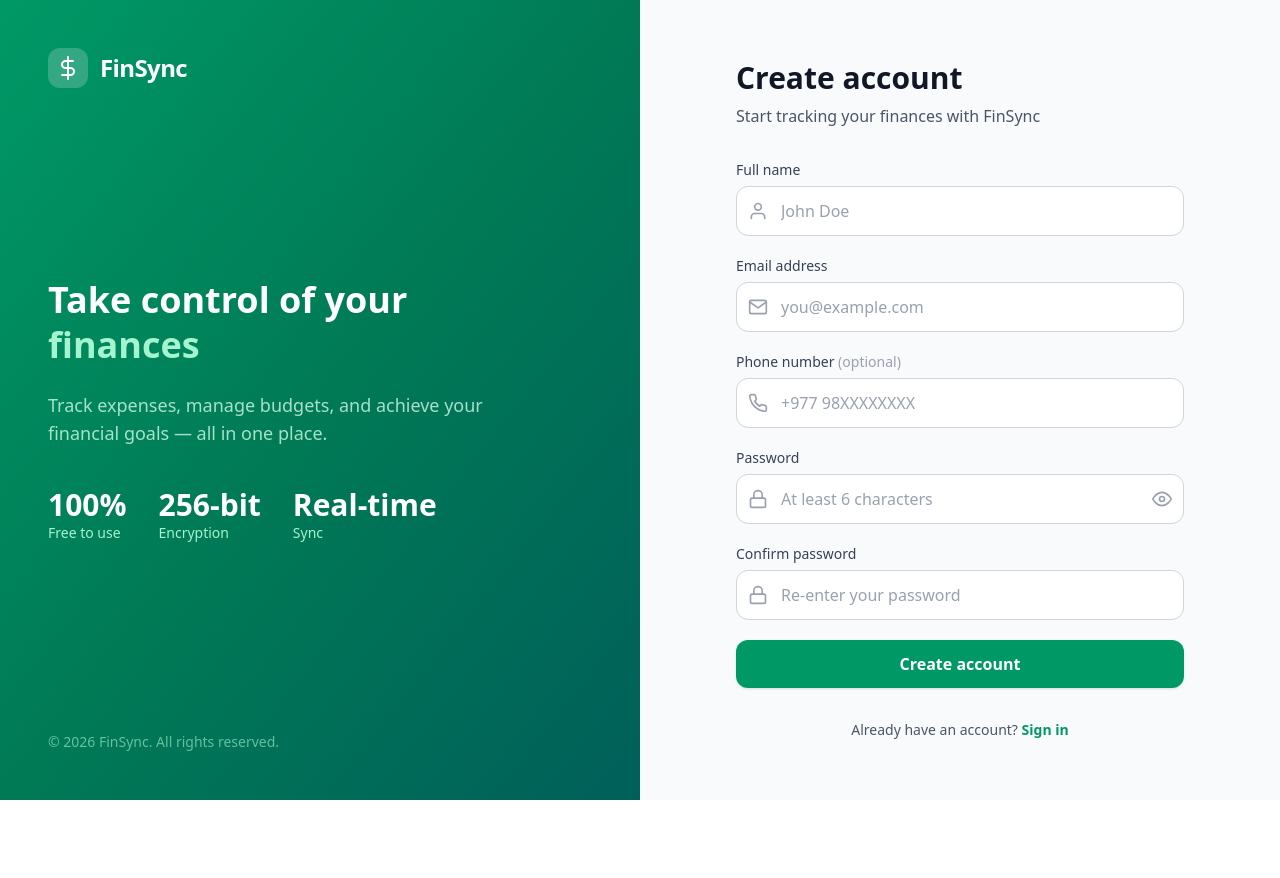
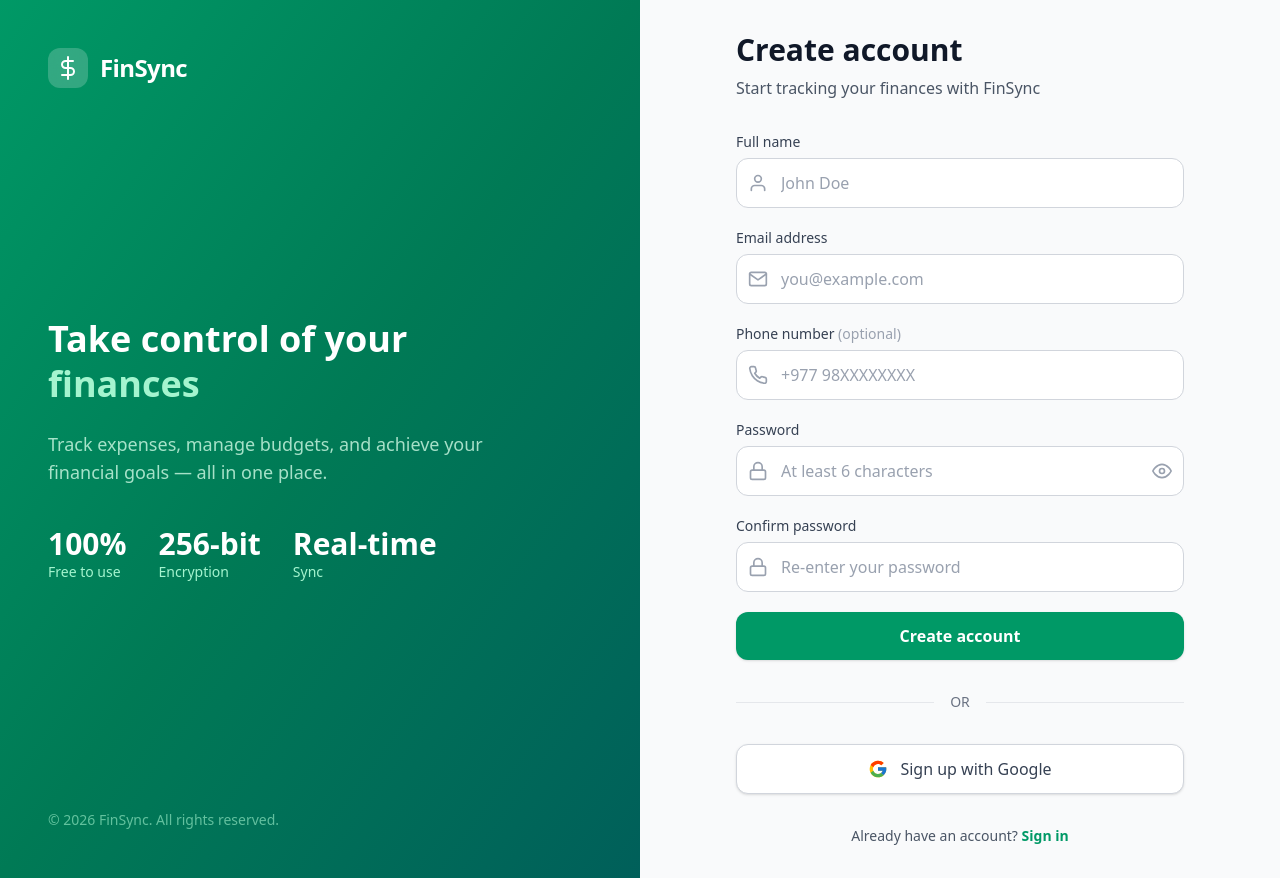
Before and after one commit to neejalsubedi/finsync_webapp, a Next.js app: page /register in a window 1280 px wide. Before the commit the page ends 800 px from the top, so only its background shows below. Built offline with nearby package versions, Linux system fonts and the light colour scheme; no server answers.

Commit message:
sign in with google

```diff
--- a/app/login/page.tsx
+++ b/app/login/page.tsx
@@ -7,13 +7,14 @@ import { useAuth } from "@/contexts/AuthContext";
 import AuthLayout from "@/components/auth/AuthLayout";
 import toast from "react-hot-toast";
 import { FiMail, FiLock, FiEye, FiEyeOff } from "react-icons/fi";
+import { FcGoogle } from "react-icons/fc";
 
 export default function LoginPage() {
   const [email, setEmail] = useState("");
   const [password, setPassword] = useState("");
   const [showPassword, setShowPassword] = useState(false);
   const [loading, setLoading] = useState(false);
-  const { login } = useAuth();
+  const { login, loginWithGoogle } = useAuth();
   const router = useRouter();
 
   const handleSubmit = async (e: FormEvent) => {
@@ -39,6 +40,24 @@ export default function LoginPage() {
         toast.error("Too many attempts. Please try again later.");
       } else {
         toast.error("Failed to sign in. Please try again.");
+      }
+    } finally {
+      setLoading(false);
+    }
+  };
+
+  const handleGoogleSignIn = async () => {
+    try {
+      setLoading(true);
+      await loginWithGoogle();
+      toast.success("Welcome back!");
+      router.push("/dashboard");
+    } catch (error: unknown) {
+      console.error(error);
+      const message =
+        error instanceof Error ? error.message : "Failed to sign in with Google";
+      if (!message.includes("popup-closed-by-user")) {
+        toast.error("Failed to sign in with Google.");
       }
     } finally {
       setLoading(false);
@@ -141,6 +160,28 @@ export default function LoginPage() {
         </button>
       </form>
 
+      {/* Divider */}
+      <div className="mt-6 flex items-center justify-center">
+        <div className="h-px w-full bg-gray-200 dark:bg-gray-800"></div>
+        <span className="bg-gray-50 px-4 text-sm text-gray-500 dark:bg-gray-950 dark:text-gray-400">
+          OR
+        </span>
+        <div className="h-px w-full bg-gray-200 dark:bg-gray-800"></div>
+      </div>
+
+      {/* Google Sign In */}
+      <div className="mt-6">
+        <button
+          onClick={handleGoogleSignIn}
+          disabled={loading}
+          type="button"
+          className="flex w-full items-center justify-center gap-3 rounded-xl border border-gray-300 bg-white py-3 text-base font-medium text-gray-700 shadow-sm transition-all hover:bg-gray-50 focus:outline-none focus:ring-2 focus:ring-emerald-500 focus:ring-offset-2 disabled:opacity-50 disabled:cursor-not-allowed dark:border-gray-700 dark:bg-gray-900 dark:text-gray-200 dark:hover:bg-gray-800"
+        >
+          <FcGoogle className="h-5 w-5" />
+          Sign in with Google
+        </button>
+      </div>
+
       {/* Footer */}
       <p className="text-center text-sm text-gray-600 dark:text-gray-400">
         Don&apos;t have an account?{" "}
--- a/app/register/page.tsx
+++ b/app/register/page.tsx
@@ -14,6 +14,7 @@ import {
   FiUser,
   FiPhone,
 } from "react-icons/fi";
+import { FcGoogle } from "react-icons/fc";
 
 export default function RegisterPage() {
   const [name, setName] = useState("");
@@ -23,7 +24,7 @@ export default function RegisterPage() {
   const [confirmPassword, setConfirmPassword] = useState("");
   const [showPassword, setShowPassword] = useState(false);
   const [loading, setLoading] = useState(false);
-  const { register } = useAuth();
+  const { register, loginWithGoogle } = useAuth();
   const router = useRouter();
 
   const handleSubmit = async (e: FormEvent) => {
@@ -60,6 +61,24 @@ export default function RegisterPage() {
         toast.error("Please enter a valid email address");
       } else {
         toast.error("Failed to create account. Please try again.");
+      }
+    } finally {
+      setLoading(false);
+    }
+  };
+
+  const handleGoogleSignIn = async () => {
+    try {
+      setLoading(true);
+      await loginWithGoogle();
+      toast.success("Signed in successfully!");
+      router.push("/dashboard");
+    } catch (error: unknown) {
+      console.error(error);
+      const message =
+        error instanceof Error ? error.message : "Failed to sign in with Google";
+      if (!message.includes("popup-closed-by-user")) {
+        toast.error("Failed to sign in with Google.");
       }
     } finally {
       setLoading(false);
@@ -220,6 +239,28 @@ export default function RegisterPage() {
         </button>
       </form>
 
+      {/* Divider */}
+      <div className="mt-6 flex items-center justify-center">
+        <div className="h-px w-full bg-gray-200 dark:bg-gray-800"></div>
+        <span className="bg-gray-50 px-4 text-sm text-gray-500 dark:bg-gray-950 dark:text-gray-400">
+          OR
+        </span>
+        <div className="h-px w-full bg-gray-200 dark:bg-gray-800"></div>
+      </div>
+
+      {/* Google Sign In */}
+      <div className="mt-6">
+        <button
+          onClick={handleGoogleSignIn}
+          disabled={loading}
+          type="button"
+          className="flex w-full items-center justify-center gap-3 rounded-xl border border-gray-300 bg-white py-3 text-base font-medium text-gray-700 shadow-sm transition-all hover:bg-gray-50 focus:outline-none focus:ring-2 focus:ring-emerald-500 focus:ring-offset-2 disabled:opacity-50 disabled:cursor-not-allowed dark:border-gray-700 dark:bg-gray-900 dark:text-gray-200 dark:hover:bg-gray-800"
+        >
+          <FcGoogle className="h-5 w-5" />
+          Sign up with Google
+        </button>
+      </div>
+
       {/* Footer */}
       <p className="text-center text-sm text-gray-600 dark:text-gray-400">
         Already have an account?{" "}
--- a/contexts/AuthContext.tsx
+++ b/contexts/AuthContext.tsx
@@ -15,8 +15,10 @@ import {
   signOut,
   sendPasswordResetEmail,
   updateProfile,
+  signInWithPopup,
+  getAdditionalUserInfo,
 } from "firebase/auth";
-import { auth } from "@/lib/firebase";
+import { auth, googleProvider } from "@/lib/firebase";
 import { addUserToDatabase } from "@/lib/users";
 
 interface AuthContextType {
@@ -29,6 +31,7 @@ interface AuthContextType {
     name: string,
     phoneNumber?: string,
   ) => Promise<void>;
+  loginWithGoogle: () => Promise<void>;
   logout: () => Promise<void>;
   resetPassword: (email: string) => Promise<void>;
 }
@@ -63,6 +66,22 @@ export function AuthProvider({ children }: { children: ReactNode }) {
     await addUserToDatabase(result.user.uid, email, name, phoneNumber || "");
   };
 
+  const loginWithGoogle = async () => {
+    const result = await signInWithPopup(auth, googleProvider);
+    const additionalInfo = getAdditionalUserInfo(result);
+
+    // Only add to database if it's a new user
+    if (additionalInfo?.isNewUser) {
+      const user = result.user;
+      await addUserToDatabase(
+        user.uid,
+        user.email || "",
+        user.displayName || "User",
+        user.phoneNumber || ""
+      );
+    }
+  };
+
   const logout = async () => {
     await signOut(auth);
   };
@@ -73,7 +92,7 @@ export function AuthProvider({ children }: { children: ReactNode }) {
 
   return (
     <AuthContext.Provider
-      value={{ user, loading, login, register, logout, resetPassword }}
+      value={{ user, loading, login, register, loginWithGoogle, logout, resetPassword }}
     >
       {children}
     </AuthContext.Provider>
--- a/lib/firebase.ts
+++ b/lib/firebase.ts
@@ -1,5 +1,5 @@
 import { initializeApp, getApps } from "firebase/app";
-import { getAuth } from "firebase/auth";
+import { getAuth, GoogleAuthProvider } from "firebase/auth";
 import { getFirestore } from "firebase/firestore";
 
 const firebaseConfig = {
@@ -15,5 +15,6 @@ const app =
   getApps().length === 0 ? initializeApp(firebaseConfig) : getApps()[0];
 
 export const auth = getAuth(app);
+export const googleProvider = new GoogleAuthProvider();
 export const db = getFirestore(app);
 export default app;
```
